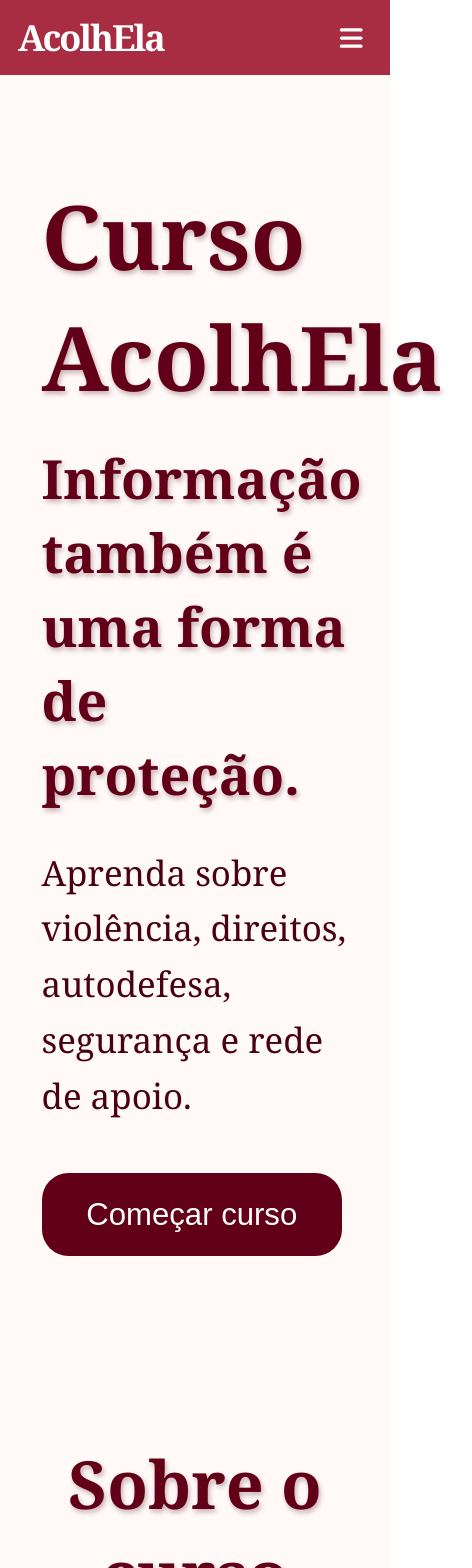
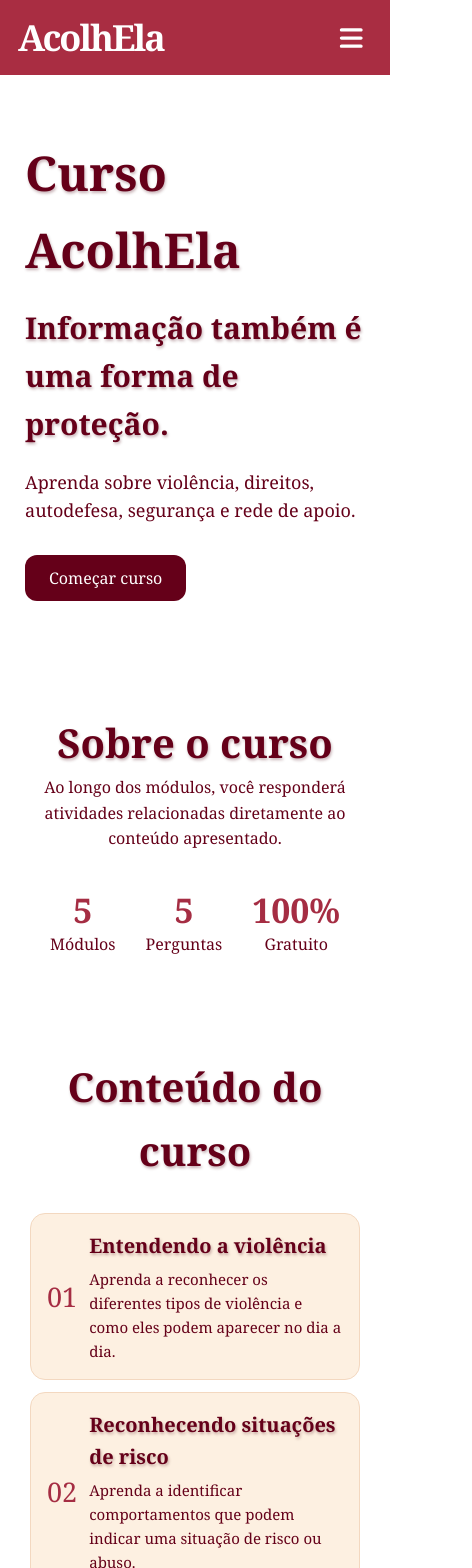
Before and after one commit to karinycapanema/AcolhEla, a Vue app: page /curso in a window 390 px wide. Shown: the top 1568 px of the page, 472 px wide, since content can reach past the window. Built offline with nearby package versions, Linux system fonts and the light colour scheme.

Commit message:
EstiloDoCursoArrumado

```diff
--- a/src/components/CursoAcolher/CursoView.vue
+++ b/src/components/CursoAcolher/CursoView.vue
@@ -3,10 +3,7 @@ import { ref, reactive, computed } from 'vue'
   import AppHeader from '../layout/AppHeader.vue'
   import AppFooter from '../layout/AppFooter.vue'
 
-/* ---------- USUÁRIO LOGADO ----------
-   Lê do localStorage, na chave "usuario", algo como { "id": 7, "tipo": "admin" }.
-   Só quem tem tipo "admin" vê o botão de gerenciar módulos.
-   Se o login de vocês guarda de outro jeito, ajuste só esta função. */
+
   function getUsuario() {
     try {
       const u = JSON.parse(localStorage.getItem('usuario'))
@@ -18,15 +15,12 @@ function getUsuario() {
   const usuario = getUsuario()
   const ehAdmin = usuario?.tipo === 'admin'
 
-// telas: 'inicio' | 'curso' | 'final' | 'admin' | 'form'
   const tela = ref('inicio')
   const aula = ref(0)
   const nome = ref('')
   const respostas = ref([]) // uma resposta por módulo (null = ainda não respondeu)
 
-/* ---------- DADOS ----------
-   Começam com os módulos abaixo. Depois que o admin cadastra, edita ou exclui,
-   tudo fica salvo no navegador (localStorage). */
+
   const modulosIniciais = [
     {
       id: 1,
@@ -117,7 +111,6 @@ const aulas = computed(() =>
     modulos.value.map((m) => ({ ...m, opcoes: [m.opcao1, m.opcao2, m.opcao3] }))
   )
 
-/* ---------- NAVEGAÇÃO DO CURSO ---------- */
   const progresso = computed(() =>
     aulas.value.length ? ((aula.value + 1) / aulas.value.length) * 100 : 0
   )
@@ -157,7 +150,6 @@ function imprimir() {
     window.print()
   }
 
-/* ---------- ADMIN: CADASTRAR / EDITAR / EXCLUIR ---------- */
   const moduloVazio = () => ({
     id: null,
     titulo: '',
@@ -194,12 +186,11 @@ function salvarModulo() {
     }
 
     if (moduloForm.id) {
-    // EDITAR
       modulos.value = modulos.value.map((m) =>
         m.id === moduloForm.id ? { ...moduloForm } : m
       )
     } else {
-    // CADASTRAR
+
       modulos.value = [...modulos.value, { ...moduloForm, id: Date.now() }]
     }
 
@@ -274,7 +265,6 @@ function excluirModulo(modulo) {
         </section>
       </div>
 
-    <!-- CURSO -->
       <div v-if="tela === 'curso'" class="pagina-aula">
         <div class="topo-aula">
           <button class="voltar" @click="tela = 'inicio'">← Voltar</button>
@@ -338,7 +328,6 @@ function excluirModulo(modulo) {
         </main>
       </div>
 
-    <!-- FINAL -->
       <div v-if="tela === 'final'" class="conclusao">
         <div class="icone">✓</div>
         <h1>Curso concluído!</h1>
@@ -352,7 +341,6 @@ function excluirModulo(modulo) {
         </div>
       </div>
 
-    <!-- ADMIN: LISTA -->
       <div v-if="tela === 'admin' && ehAdmin" class="admin">
         <div class="topo-aula">
           <button class="voltar" @click="tela = 'inicio'">← Voltar</button>
@@ -370,7 +358,6 @@ function excluirModulo(modulo) {
         </div>
       </div>
 
-    <!-- ADMIN: FORMULÁRIO -->
       <div v-if="tela === 'form' && ehAdmin" class="admin">
         <div class="topo-aula">
           <button class="voltar" @click="tela = 'admin'">← Cancelar</button>
@@ -408,63 +395,95 @@ function excluirModulo(modulo) {
     <AppFooter />
   </template>
 
+
 <style scoped>
 * {
   box-sizing: border-box;
 }
+
 .curso {
   min-height: 100vh;
-  background: #fffaf8;
-  color: #3d3033;
+  background: #ffffff;
+  color: #650019;
   font-family: Georgia, 'Times New Roman', Times, serif;
-  zoom: 1.66;
 }
-h1 {
-  font-weight: 400;
-}
+
+h1,
+h2,
+h3,
 p {
   line-height: 1.6;
 }
+
+h1,
+h2,
+h3 {
+  font-weight: bold;
+}
+
+p {
+  line-height: 1.6;
+}
+
 button {
   border: none;
-  border-radius: 16px;
-  padding: 14px 27px;
-  background: #620017;
-  color: white;
-  font-size: 18.75px;
+  border-radius: 12px;
+  padding: 12px 24px;
+  background: #650019;
+  color: #ffffff;
+  font-size: 16px;
+  font-family: inherit;
   cursor: pointer;
-}
-button:hover {
-  opacity: .9;
-  transform: scale(1.04);
-  transition: 0.35s ease;
-  border: none;
+  transition: 0.3s ease;
 }
 
+button:hover {
+  opacity: 0.9;
+  transform: scale(1.02);
+}
+
+button.secundario {
+  background: #f7c6d5;
+  color: #650019;
+}
+
+button.perigo {
+  background: #b81833;
+  color: #ffffff;
+}
+
+/* 3. INÍCIO DO CURSO */
 .inicio {
   max-width: 1000px;
   margin: auto;
   padding: 90px 40px;
 }
+
 .inicio-texto {
   max-width: 700px;
 }
+
 .inicio h1 {
   margin: 0 0 15px;
-  font-size: 72.5px;
-  color: #620017;
-  font-weight: bold;
+  font-size: 72px;
+  color: #650019;
 }
+
 .inicio h2 {
   font-size: 40px;
-  color: #620017;
+  color: #650019;
 }
+
 .inicio p {
   max-width: 620px;
+  margin-top: 20px;
   margin-bottom: 30px;
   font-size: 21px;
-  color: #4A0011;
-  margin-top: 20px;
+  color: #650019;
+}
+
+.inicio-texto button + button {
+  margin-left: 12px;
 }
 
 .sobre {
@@ -473,28 +492,38 @@ button:hover {
   padding: 50px 30px;
   text-align: center;
 }
-.sobre h2, .aulas h2 {
+
+.sobre h2,
+.aulas h2 {
   font-size: 40px;
-  color: #620017;
+  color: #650019;
 }
+
 .sobre > p {
   max-width: 700px;
   margin: auto;
-  color: #3A3A3A;
+  color: #650019;
 }
+
 .info {
   display: flex;
   justify-content: center;
   gap: 70px;
   margin-top: 35px;
 }
+
 .info div {
   display: flex;
   flex-direction: column;
 }
+
 .info strong {
-  font-size: 33.75px;
-  color: #8e2842;
+  font-size: 34px;
+  color: #a52d43;
+}
+
+.info span {
+  color: #650019;
 }
 
 .aulas {
@@ -502,39 +531,43 @@ button:hover {
   margin: auto;
   padding: 50px 30px;
 }
+
 .aulas h2 {
   text-align: center;
   margin-bottom: 30px;
 }
+
 .lista-aulas {
   display: flex;
   flex-direction: column;
   gap: 12px;
 }
+
 .card-aula {
   display: flex;
   align-items: center;
   gap: 20px;
   padding: 20px;
-  background: white;
-  border: 1px solid #eadde0;
-  border-radius: 10px;
-  background-color: #FEB9CD;
-  border-color: #e2728e;
+  background: #fdf0e1;
+  border: 1px solid #f3d8c0;
+  border-radius: 15px;
 }
+
 .card-aula > span {
   font-size: 27px;
-  color: #a52d47;
+  color: #a52d43;
 }
+
 .card-aula h3 {
   margin: 0 0 5px;
   font-size: 25px;
-  color: #4A0011;
+  color: #650019;
 }
+
 .card-aula p {
   margin: 0;
-  font-size: 17.5px;
-  color: #4A0011;
+  font-size: 17px;
+  color: #650019;
 }
 
 .final-inicio {
@@ -542,22 +575,24 @@ button:hover {
   margin: 50px auto 80px;
   padding: 40px;
   text-align: center;
-  background: #f9e7ea;
-  border-radius: 12px;
-  background-color: #FEB9CD;
+  background: #f7c6d5;
+  border-radius: 15px;
 }
+
 .final-inicio h2 {
   margin-top: 0;
-  color: #620017;
+  color: #650019;
 }
+
 .final-inicio p {
-  margin: 9px 0 9px 0;
+  margin: 9px 0;
 }
 
 .pagina-aula {
   min-height: 100vh;
   padding-bottom: 70px;
 }
+
 .topo-aula {
   max-width: 850px;
   margin: auto;
@@ -566,128 +601,168 @@ button:hover {
   align-items: center;
   justify-content: space-between;
 }
+
 .voltar {
-  padding: 5px;
-  background: none;
-  color: #620017;
+  padding: 8px 12px;
+  background: transparent;
+  color: #650019;
 }
+
 .progresso {
   max-width: 790px;
-  height: 6px;
+  height: 8px;
   margin: 0 auto 40px;
-  background: #eadde0;
+  background: #f3d8c0;
   border-radius: 10px;
+  overflow: hidden;
 }
+
 .progresso div {
   height: 100%;
-  background: #8e2842;
+  background: #a52d43;
   border-radius: 10px;
+  transition: width 0.3s ease;
 }
+
 .conteudo {
   max-width: 800px;
   margin: auto;
   padding: 20px 40px;
 }
+
 .conteudo > h1 {
   margin-bottom: 10px;
   font-size: 45px;
-  color: #620017;
+  color: #650019;
 }
+
 .introducao {
   margin-bottom: 40px;
-  color: #8e2842;
+  color: #a52d43;
   font-size: 17px;
 }
 
 .parte {
   margin-bottom: 30px;
 }
+
 .parte h2 {
-  font-size: 31.25px;
+  font-size: 31px;
+  color: #650019;
 }
+
 .parte p {
   font-size: 16px;
+  color: #650019;
 }
+
+.texto-modulo {
+  white-space: pre-line;
+  font-size: 16px;
+}
+
+
 .importante {
   margin: 35px 0;
   padding: 20px;
-  background: #f9e7ea;
-  border-left: 4px solid #8e2842;
+  background: #fdf0e1;
+  border-left: 4px solid #a52d43;
+  border-radius: 0 12px 12px 0;
 }
+
 .importante h3 {
   margin-top: 0;
-  color: #620017;
+  color: #650019;
 }
 
+.importante p {
+  color: #650019;
+}
+
+/* 11. QUESTIONÁRIO */
 .atividade {
   margin-top: 45px;
   padding: 35px 40px;
-  background: #fbe8d3;
+  background: #fdf0e1;
   border-radius: 20px;
 }
+
 .atividade h2 {
-  color: #4A0011;
+  color: #650019;
   text-align: center;
 }
+
 .instrucao {
-  color: #4A0011;
+  margin-bottom: 24px;
+  color: #650019;
   text-align: center;
-  margin-bottom: 30px;
 }
+
 .pergunta {
-  margin: 30px 0;
+  margin: 24px 0;
 }
+
 .pergunta h3 {
-  font-size: 16px;
+  margin-bottom: 10px;
+  font-size: 17px;
   font-weight: bold;
-  color: #4A0011;
-  margin-bottom: 10px;
+  color: #650019;
 }
+
+
 .opcao {
   display: block;
   width: 100%;
-  margin: 10px 0;
-  padding: 14px 20px;
+  margin: 9px 0;
+  padding: 12px 16px;
   text-align: left;
-  background: #FEB9CD;
-  color: #4A0011;
-  border: 1px solid #f0d9bd;
-  border-radius: 17px;
+  background: #f7c6d5;
+  color: #650019;
+  border: 1px solid #e8b69a;
+  border-radius: 12px;
   font-size: 16px;
   font-family: Georgia, 'Times New Roman', Times, serif;
 }
+
 .opcao:hover {
-  background: #fce6c9;
+  background: #f2a9c1;
 }
+
 .opcao.correta {
   background: #e5f1e7;
   border-color: #8eb69a;
   color: #355c3f;
 }
+
 .opcao.incorreta {
   background: #f8e2e5;
   border-color: #d49aa4;
   color: #7a2532;
 }
+
 .resultado {
   font-size: 14px;
-  color: #66595b;
-  margin-top: 6px;
-  padding-left: 20px;
+  color: #650019;
+  margin-top: 10px;
+  padding-left: 8px;
 }
+
+
 .proxima {
   display: block;
-  margin: 30px auto 0;
+  margin: 25px auto 0;
   width: 100%;
   max-width: 320px;
-  border-radius: 999px;
-  background: #4A0011;
+  border-radius: 12px;
+  background: #650019;
   text-align: center;
 }
+
 .proxima:disabled {
-  opacity: .4;
+  opacity: 0.45;
   cursor: not-allowed;
 }
+
 
 .conclusao {
   max-width: 700px;
@@ -695,98 +770,50 @@ button:hover {
   padding: 90px 30px;
   text-align: center;
 }
+
 .icone {
-  width: 60px;
-  height: 60px;
+  width: 55px;
+  height: 55px;
   margin: auto;
   display: flex;
   align-items: center;
   justify-content: center;
   border-radius: 50%;
-  background: #f2c4d0;
-  color: #620017;
+  background: #f7c6d5;
+  color: #650019;
   font-size: 25px;
 }
+
 .conclusao h1 {
   font-size: 48px;
-  color: #620017;
+  color: #650019;
 }
+
+
 .certificado {
   margin-top: 60px;
   padding: 35px;
-  background: white;
-  border: 1px solid #ddc7cc;
-  border-radius: 10px;
+  background: #fdf0e1;
+  border: 1px solid #f3d8c0;
+  border-radius: 15px;
 }
-.certificado h2 {
-  color: #620017;
+
+.certificado h2,
+.certificado p {
+  color: #650019;
 }
+
 .certificado input {
   width: 90%;
   margin: 15px 0 20px;
   padding: 12px;
-  border: 1px solid #d8c7cb;
-  border-radius: 6px;
-  font-size: 20px;
+  border: 1px solid #e8b69a;
+  border-radius: 8px;
+  font-size: 18px;
+  font-family: inherit;
+  background: #ffffff;
 }
 
-@media (max-width: 700px) {
-  .inicio {
-    padding: 60px 25px;
-  }
-  .inicio h1 {
-    font-size: 53.75px;
-  }
-  .inicio h2 {
-    font-size: 32.5px;
-  }
-  .info {
-    gap: 30px;
-  }
-  .conteudo {
-    padding: 20px 25px;
-  }
-  .conteudo > h1 {
-    font-size: 45px;
-  }
-  .topo-aula {
-    padding: 20px;
-  }
-}
-
-@media print {
-  body * {
-    visibility: hidden;
-  }
-  .certificado, .certificado * {
-    visibility: visible;
-  }
-  .certificado {
-    position: absolute;
-    left: 5%;
-    top: 20%;
-    width: 90%;
-  }
-}
-
-
-.texto-modulo {
-  white-space: pre-line; /* respeita a quebra de linha digitada no texto */
-  font-size: 16px;
-}
-
-button.secundario {
-  background: #F5D0D0;
-  color: #4A0011;
-}
-
-button.perigo {
-  background: #B81833;
-}
-
-.inicio-texto button + button {
-  margin-left: 12px;
-}
 
 .admin {
   max-width: 800px;
@@ -795,26 +822,26 @@ button.perigo {
 }
 
 .admin > h1 {
-  font-size: 40px;
-  color: #620017;
+  font-size: 34px;
+  color: #650019;
 }
 
 .linha-admin {
   display: flex;
   align-items: center;
   justify-content: space-between;
-  gap: 20px;
+  gap: 18px;
   margin-bottom: 12px;
   padding: 16px 20px;
-  background: #FEB9CD;
-  border: 1px solid #e2728e;
-  border-radius: 10px;
+  background: #fdf0e1;
+  border: 1px solid #f3d8c0;
+  border-radius: 12px;
 }
 
 .linha-admin h3 {
   margin: 0;
   font-size: 20px;
-  color: #4A0011;
+  color: #650019;
 }
 
 .botoes-admin {
@@ -823,9 +850,10 @@ button.perigo {
 }
 
 .botoes-admin button {
-  padding: 8px 16px;
+  padding: 8px 14px;
   font-size: 14px;
 }
+
 
 .form-modulo {
   display: flex;
@@ -839,27 +867,114 @@ button.perigo {
   gap: 6px;
   font-size: 14px;
   font-weight: bold;
-  color: #4A0011;
+  color: #650019;
 }
 
 .form-modulo input,
 .form-modulo textarea,
 .form-modulo select {
   padding: 10px 12px;
-  border: 1px solid #d8c7cb;
+  border: 1px solid #e8b69a;
   border-radius: 8px;
   font-size: 15px;
   font-family: inherit;
-  background: white;
+  background: #ffffff;
+  color: #650019;
 }
 
 .form-modulo .erro-form {
   margin: 0;
-  color: #B81833;
+  color: #b81833;
   font-weight: bold;
 }
 
 .form-modulo button[type='submit'] {
   align-self: center;
 }
+
+
+@media (max-width: 700px) {
+  .inicio {
+    padding: 60px 25px;
+  }
+
+  .inicio h1 {
+    font-size: 48px;
+  }
+
+  .inicio h2 {
+    font-size: 30px;
+  }
+
+  .inicio p {
+    font-size: 18px;
+  }
+
+  .info {
+    gap: 30px;
+  }
+
+  .conteudo {
+    padding: 20px 25px;
+  }
+
+  .conteudo > h1 {
+    font-size: 34px;
+  }
+
+  .topo-aula {
+    padding: 20px;
+  }
+
+  .card-aula {
+    gap: 12px;
+    padding: 16px;
+  }
+
+  .card-aula h3 {
+    font-size: 20px;
+  }
+
+  .card-aula p {
+    font-size: 15px;
+  }
+
+  .linha-admin {
+    flex-direction: column;
+    align-items: flex-start;
+  }
+
+  .botoes-admin {
+    width: 100%;
+  }
+
+  .atividade {
+    padding: 25px 20px;
+  }
+
+  .conclusao h1 {
+    font-size: 36px;
+  }
+}
+
+/* 19. IMPRESSÃO DO CERTIFICADO */
+@media print {
+  body * {
+    visibility: hidden;
+  }
+
+  .certificado,
+  .certificado * {
+    visibility: visible;
+  }
+
+  .certificado {
+    position: absolute;
+    left: 5%;
+    top: 20%;
+    width: 90%;
+    background: white;
+    border: 2px solid #650019;
+  }
+}
 </style>
```
Lines whose indentation alone changed are shown as unchanged.
